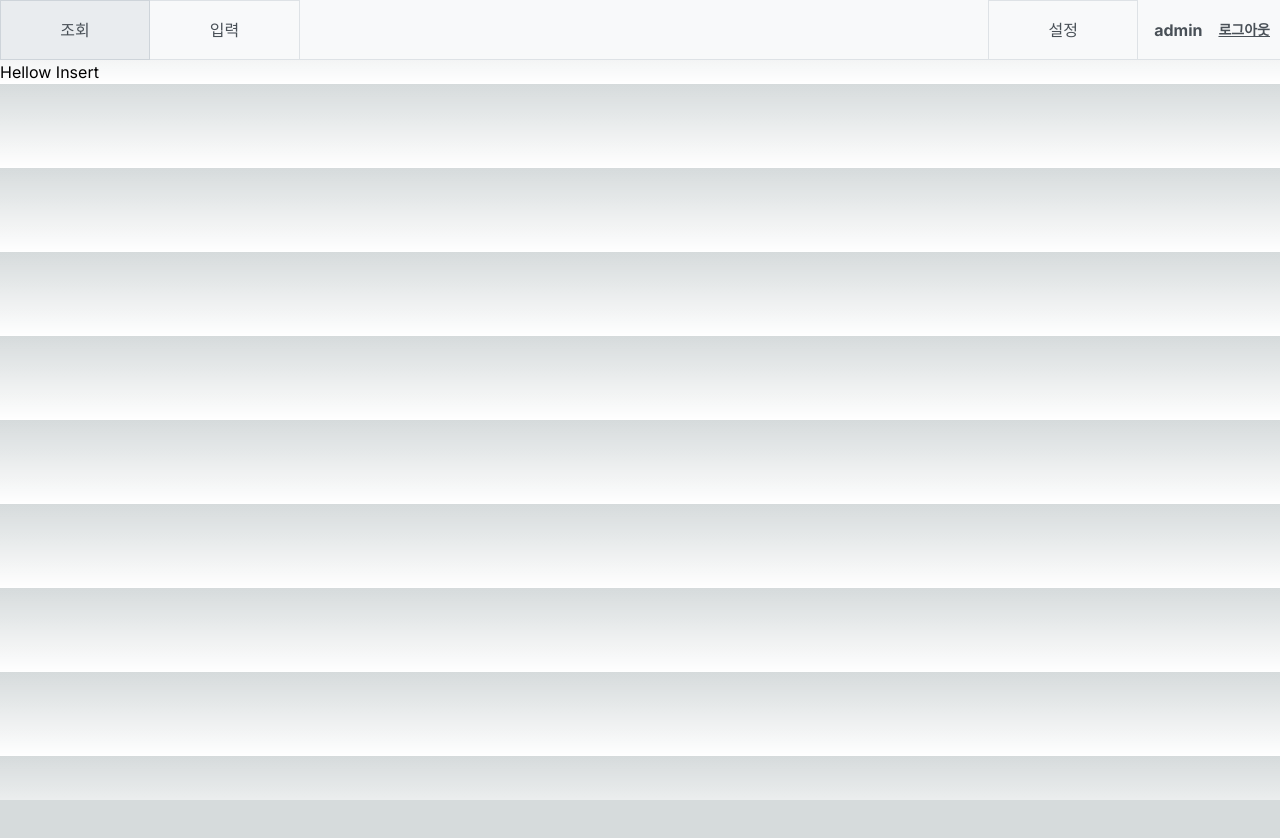
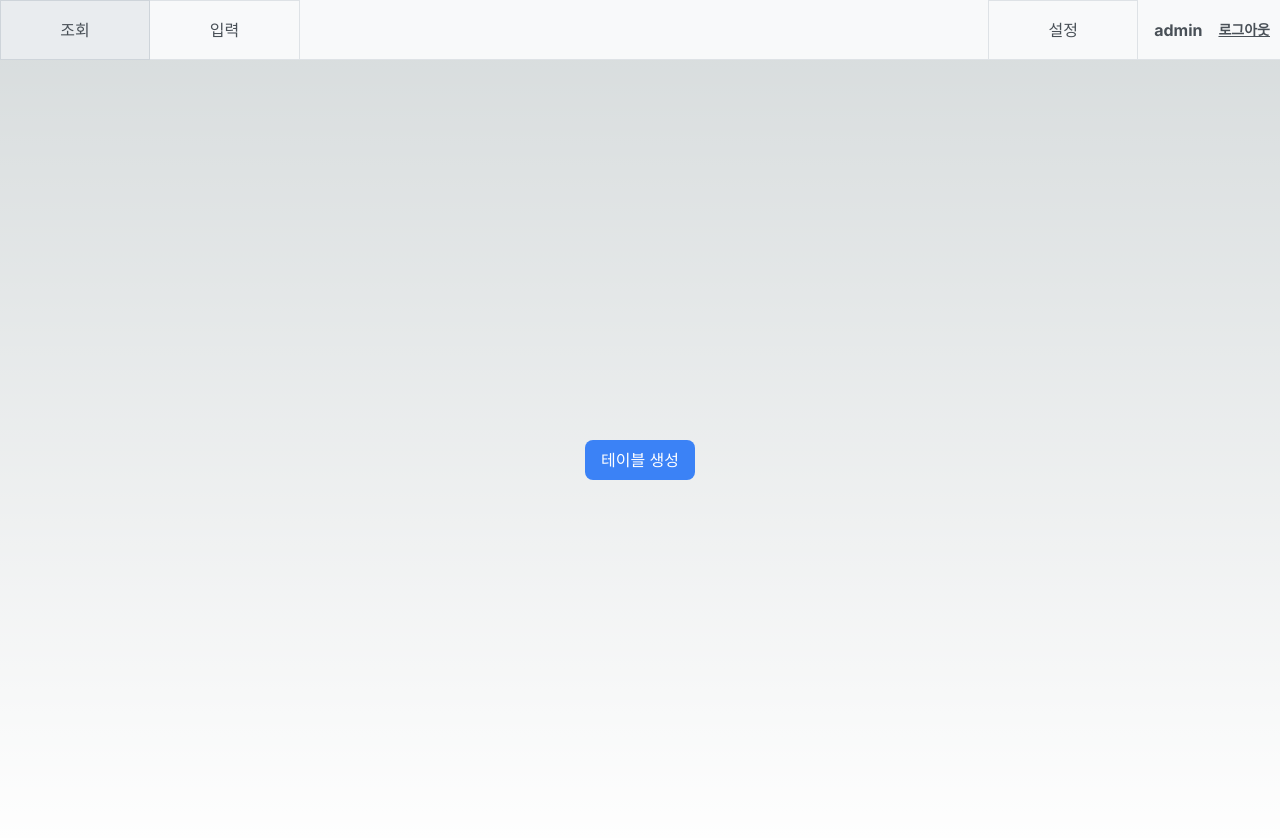
Before and after one commit to KDT-IaaS-Class-Two-Group/KDT-IaaS-2-ProjectA-1team, a Next.js app in the folder frontnext/: page /InsertPage in a window 1280 px wide. Shown: the top 838 px of the page. Before the commit the page ends 800 px from the top, so only its background shows below. Built offline with nearby package versions, Linux system fonts and the light colour scheme.

Commit message:
:egg: 정호연 : tableModal module 추가

```diff
--- a/frontnext/src/app/InsertPage/page.tsx
+++ b/frontnext/src/app/InsertPage/page.tsx
@@ -1,11 +1,12 @@
 import Image from 'next/image';
 import HeaderSection from '../ui/Header/headerSection';
+import TableModal from '../ui/modal/components/tableModal';
 
 export default function Home() {
   return (
     <>
       <HeaderSection />
-      <h1>Hellow Insert</h1>
+      <TableModal />
     </>
   );
 }
```
